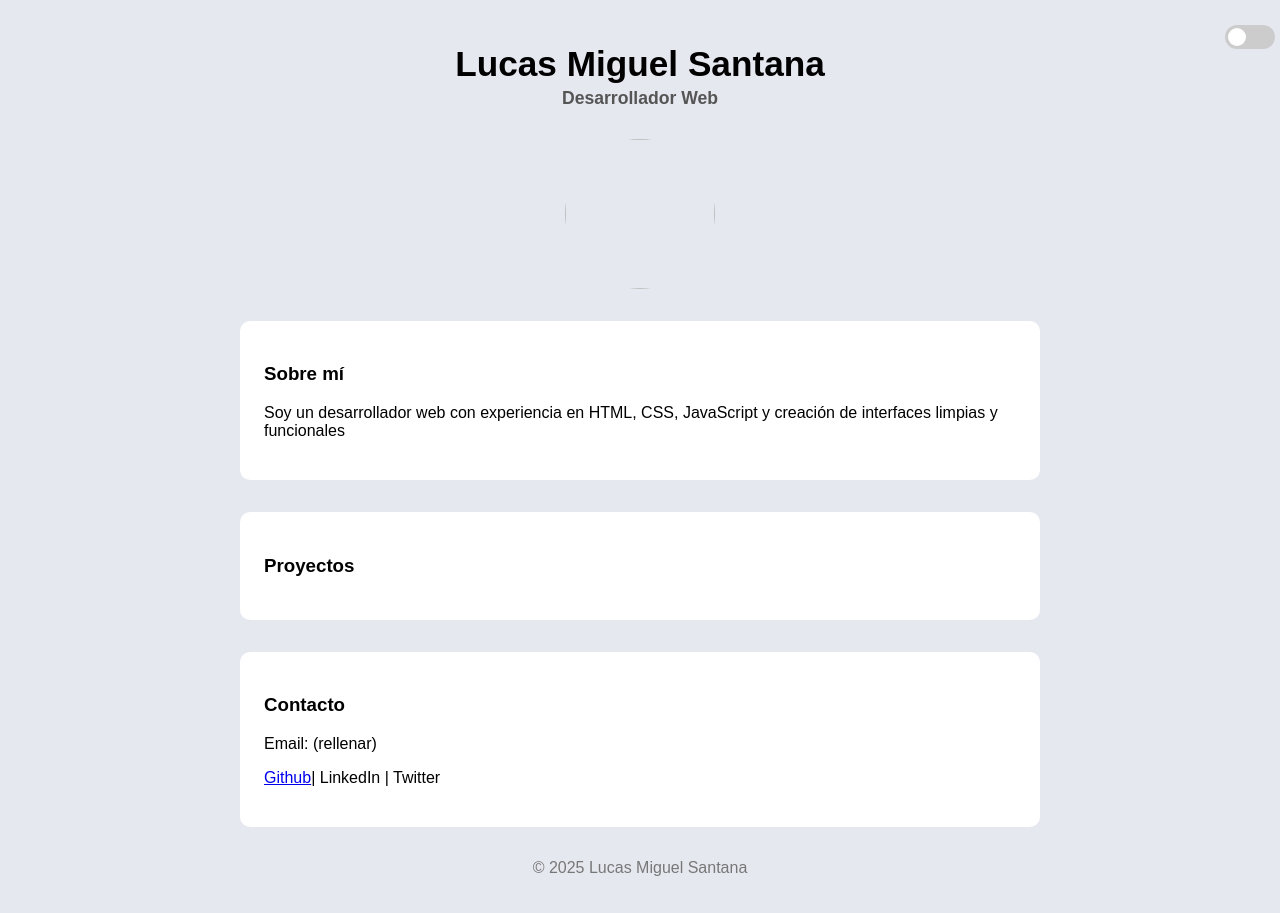
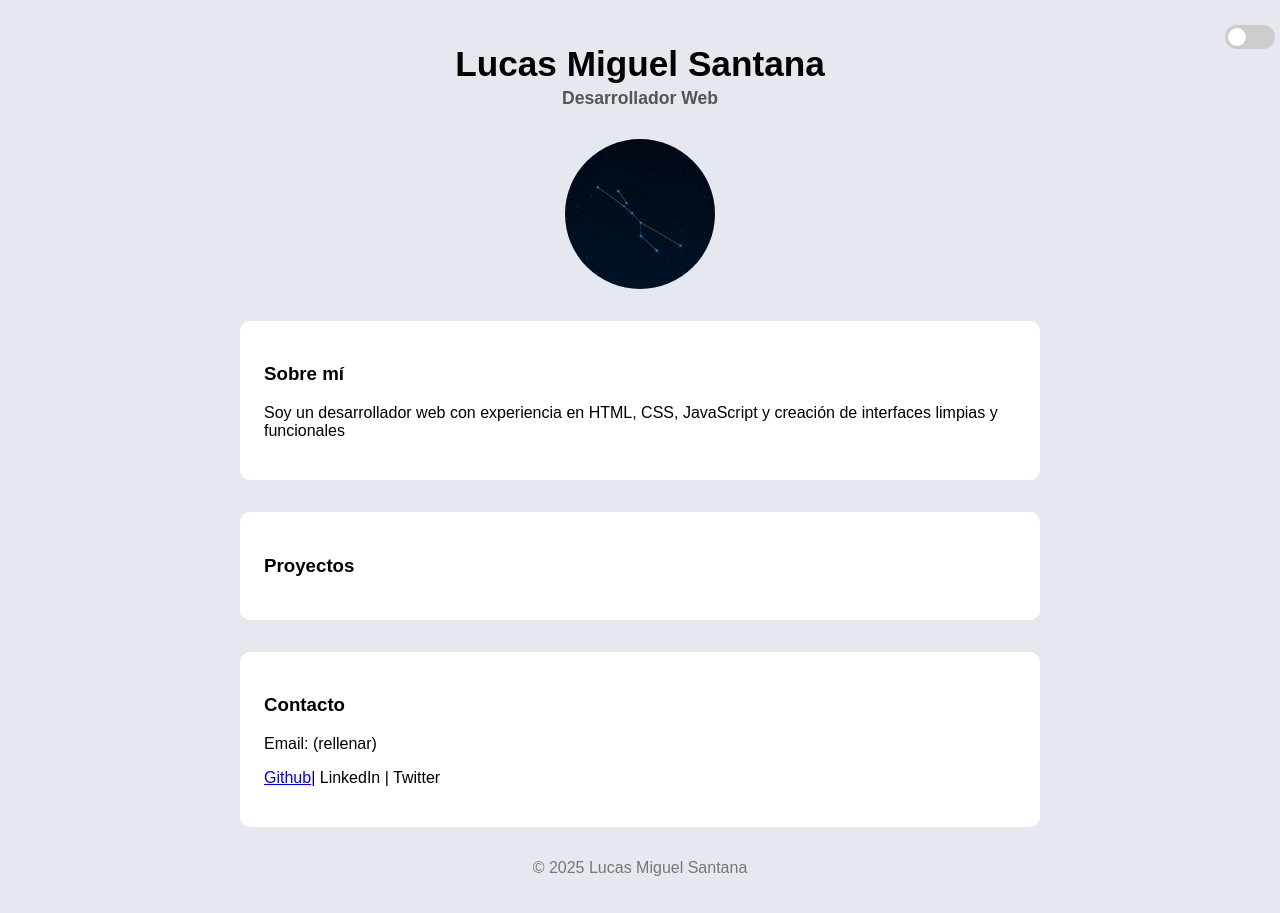
Before and after one commit to LucasMiguelSant/portafolio, a plain HTML site: page index.html in a window 1280 px wide. Drawn offline with Linux system fonts and the light colour scheme; no server answers.

Commit message:
Update index.html

```diff
--- a/index.html
+++ b/index.html
@@ -24,7 +24,7 @@
  <header>
     <h1>Lucas Miguel Santana</h1>
     <h5>Desarrollador Web</h5>
-    <img src="Copilot_20251214_155937.wbp" id="fotaca">
+    <img src="Copilot_20251214_155937.webp" id="fotaca">
  </header>
 
  <article>
```
